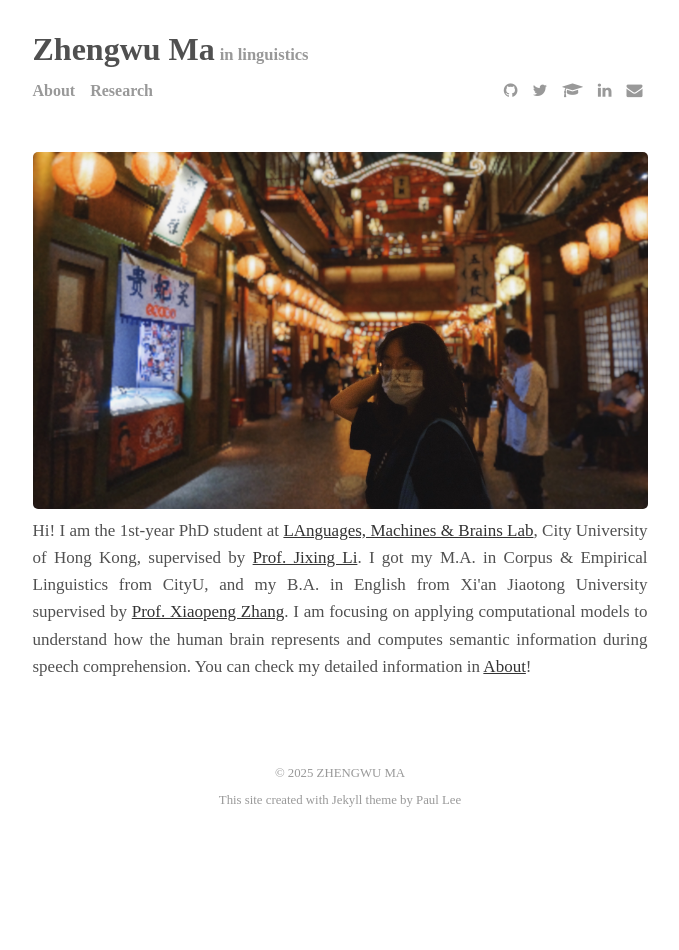
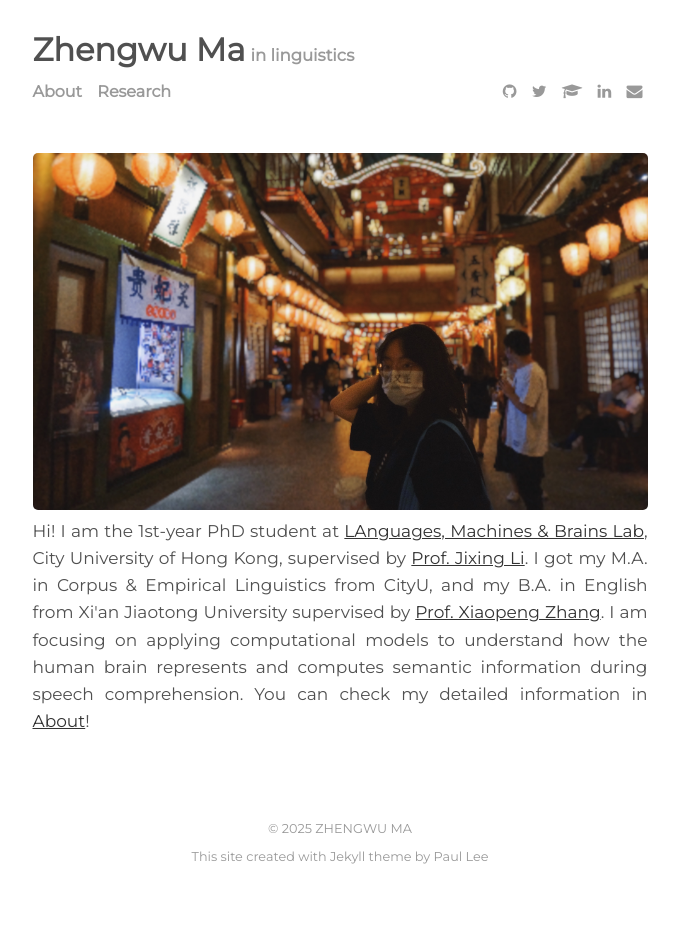
Before and after one commit to zhengwuma/zhengwuma.github.io, a Jekyll site: the page built from index.html, in a window 1280 px wide. Shown: the whole page, without its empty margins (300-979 px from the left). Built offline with Jekyll 4.4.1, drawn with Linux system fonts in a browser that asks for light colours; the list of posts is cut into pages by our own code; before the commit the page ends 900 px from its top, so only the background shows below that.

Commit message:
Update head.html

```diff
--- a/_includes/head.html
+++ b/_includes/head.html
@@ -18,6 +18,7 @@
   <link rel="stylesheet" href="https://fonts.googleapis.com/css?family=PT+Serif:400,400italic,700%7CPT+Sans:400">
   <link rel="stylesheet" href="https://fonts.googleapis.com/css?family=Source+Code+Pro">
   <link rel="stylesheet" href="https://fonts.googleapis.com/css?family=Quattrocento+Sans">
+<link rel="stylesheet" href="https://fonts.googleapis.com/css?family=Montserrat">
   <link rel="stylesheet" href="https://cdnjs.cloudflare.com/ajax/libs/font-awesome/4.7.0/css/font-awesome.min.css">
   <script type="text/javascript" async
     src="https://cdnjs.cloudflare.com/ajax/libs/mathjax/2.7.5/MathJax.js?config=TeX-MML-AM_CHTML">
```
